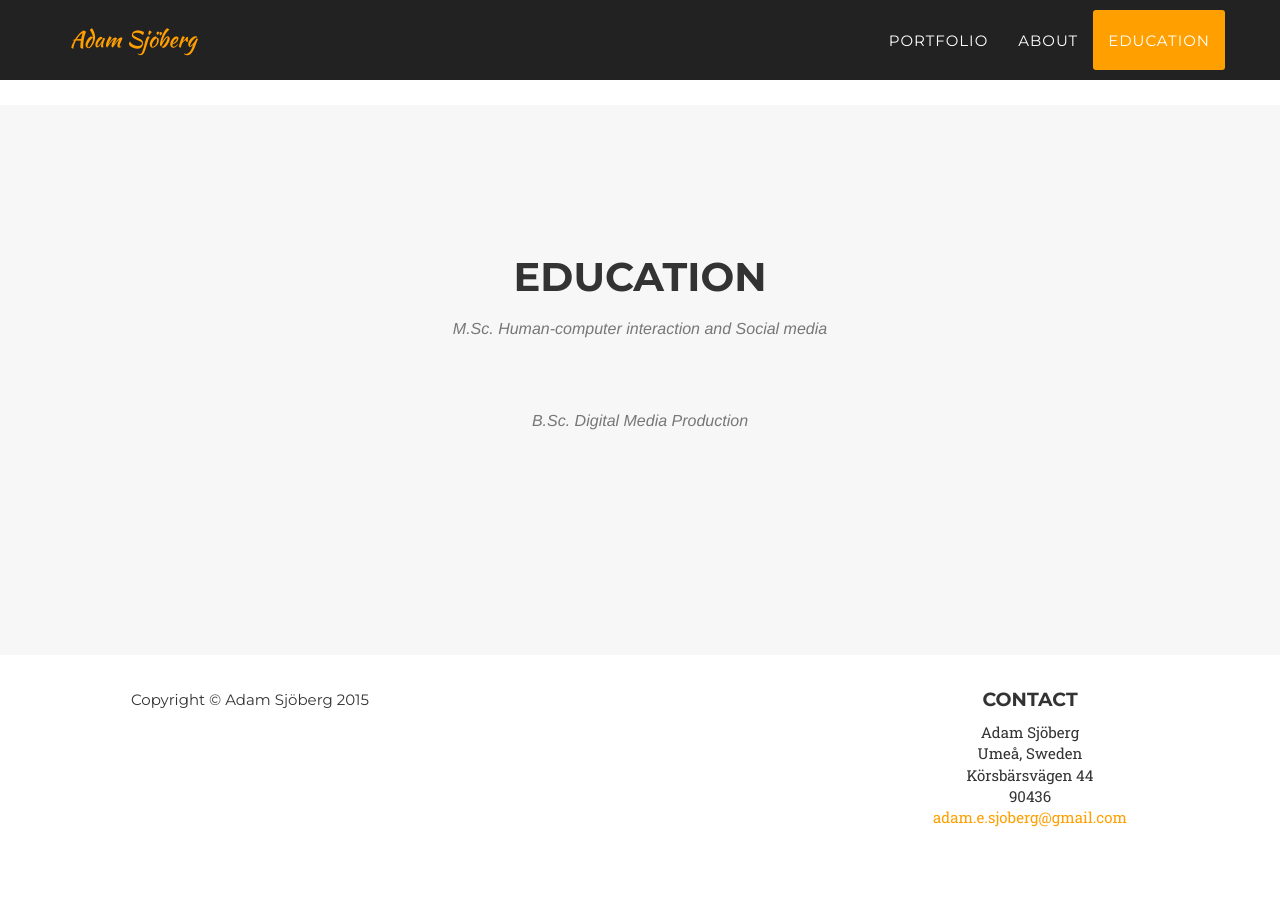
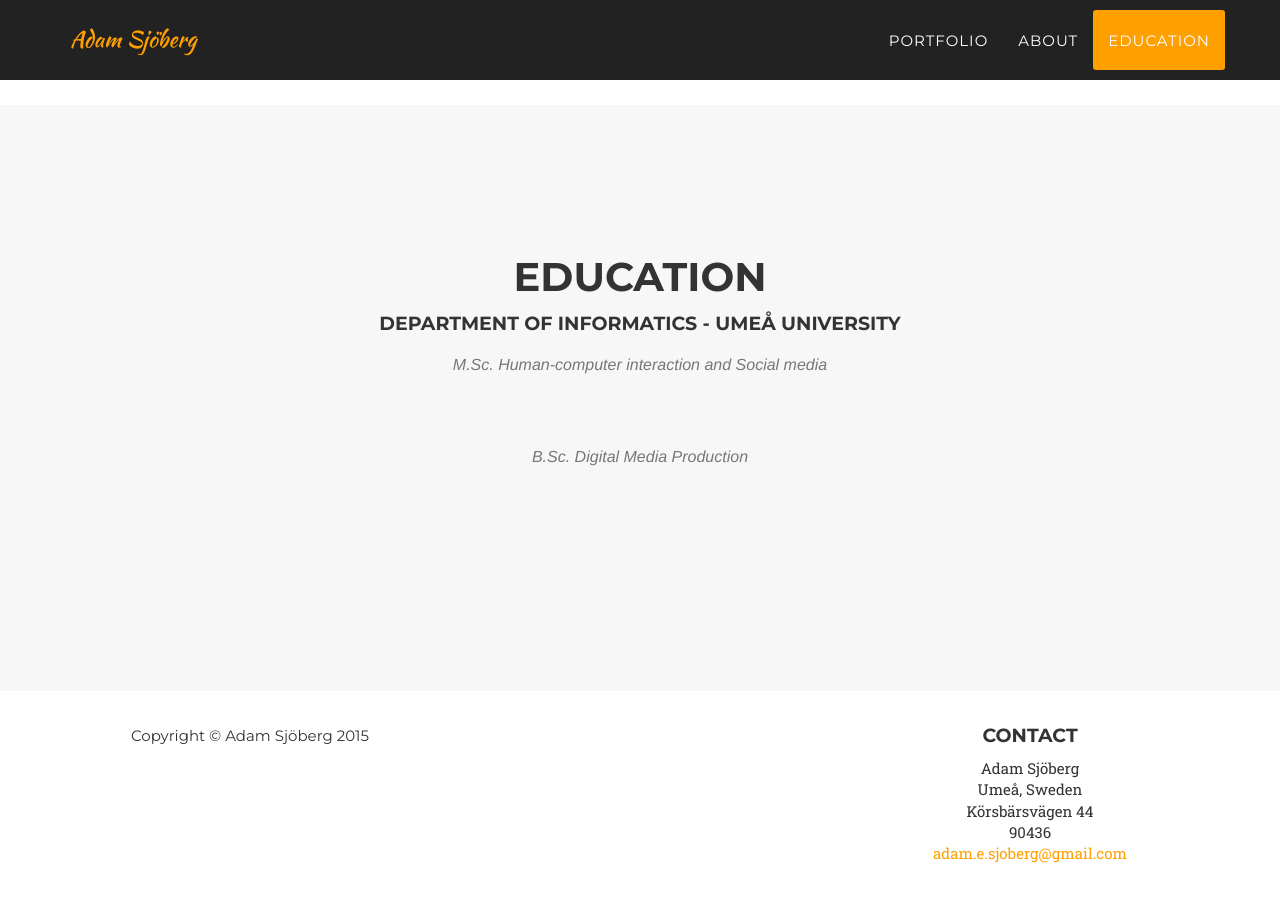
Before and after one commit to Adamsjoberg/Adamsjoberg.github.io, a Jekyll site: the page built from index.html, in a window 1280 px wide and 900 px high, scrolled down 3418 px. Built offline with Jekyll 4.4.1, drawn with Linux system fonts in a browser that asks for light colours; some web fonts are replaced; before the commit the page ends 4282 px from its top, so only the background shows below that.

Commit message:
department of informatics

```diff
--- a/_includes/team.html
+++ b/_includes/team.html
@@ -4,6 +4,7 @@
             <div class="row">
                 <div class="col-lg-12 text-center">
                     <h2 class="section-heading">Education</h2>
+                    <h4>Department of Informatics - Umeå University</h4>
                     <h3 class="section-subheading text-muted">M.Sc. Human-computer interaction and Social media</h3>
                     <h3 class="section-subheading text-muted">B.Sc. Digital Media Production</h3>
                 </div>
```
